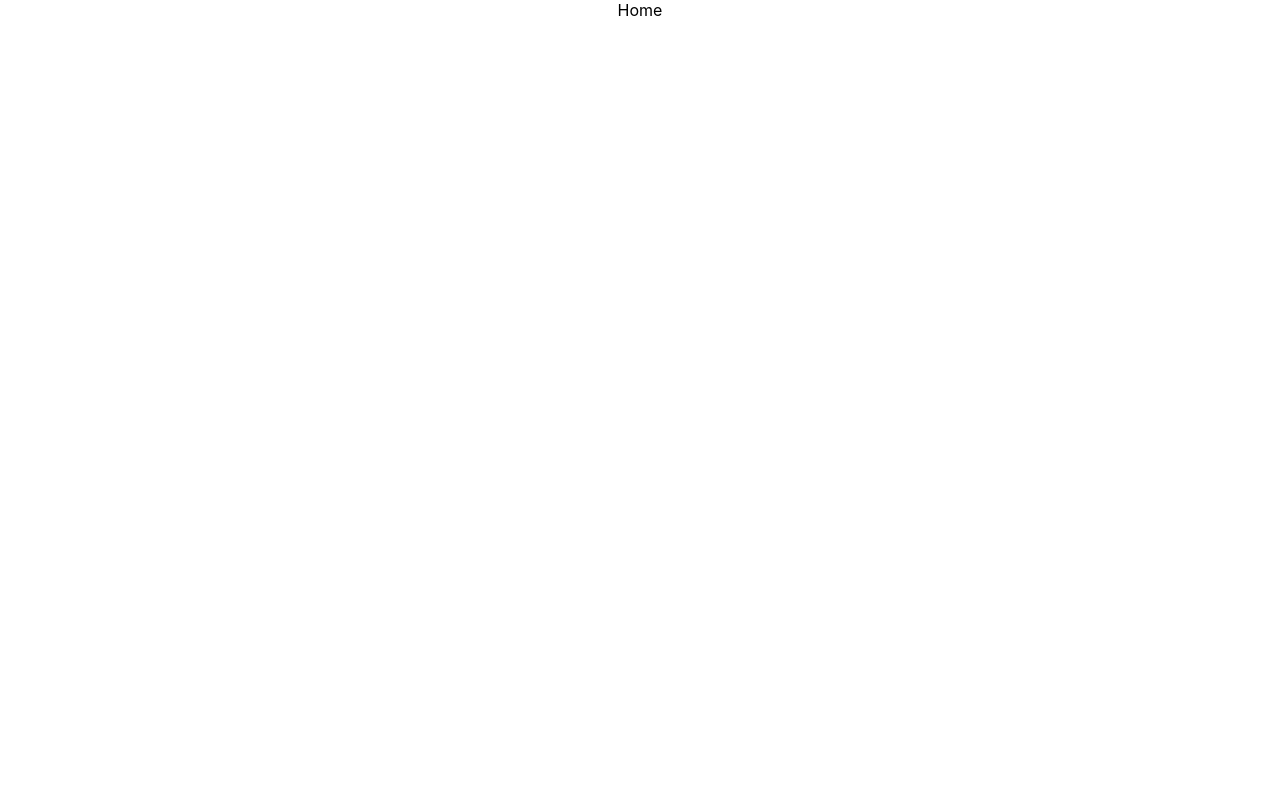
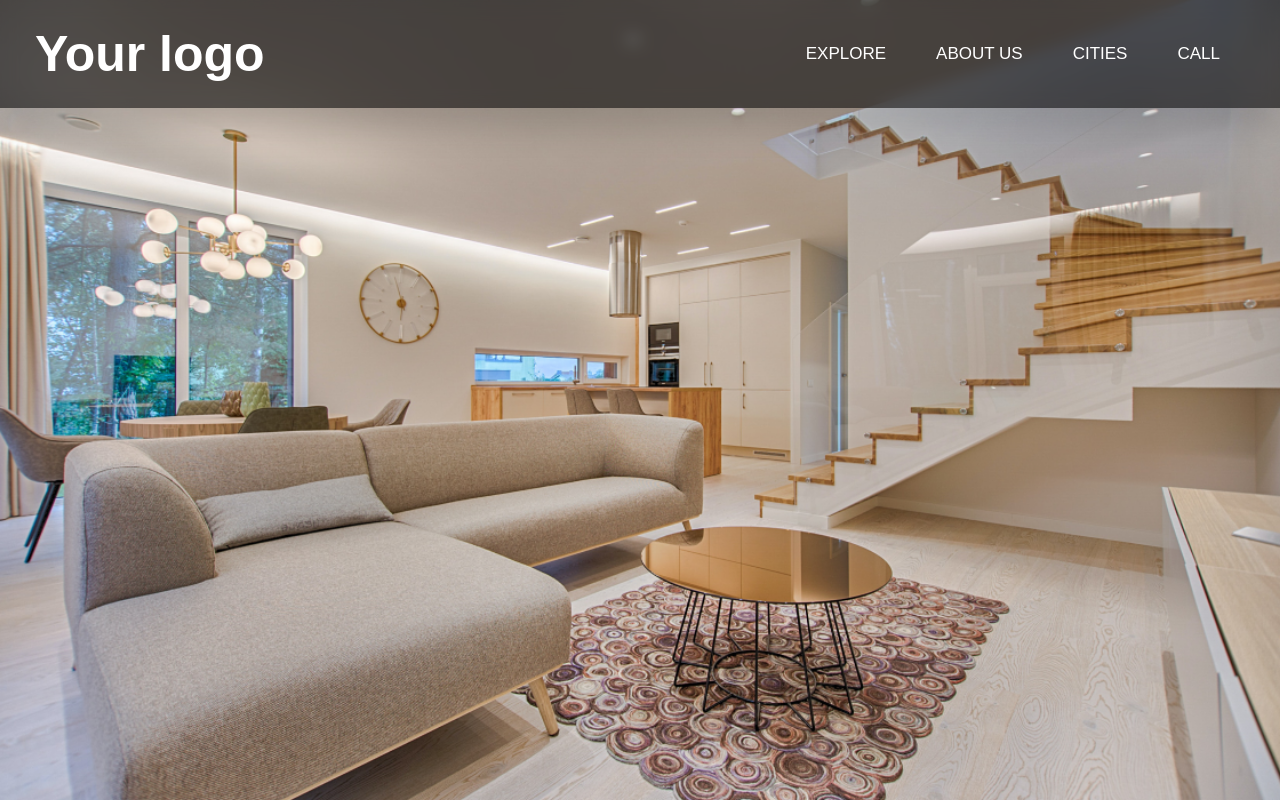
Before and after one commit to lakshmaji/rental-app, a React (Create React App) app: page / in a window 1280 px wide. Shown: the top 800 px of the page. Built offline with nearby package versions, Linux system fonts and the light colour scheme.

Commit message:
feat: :lipstick: responsive navbar

```diff
--- a/public/index.html
+++ b/public/index.html
@@ -24,6 +24,7 @@
       work correctly both with client-side routing and a non-root public URL.
       Learn how to configure a non-root public URL by running `npm run build`.
     -->
+    <link rel="stylesheet" href="https://cdnjs.cloudflare.com/ajax/libs/font-awesome/6.2.0/css/all.min.css">
     <title>React App</title>
   </head>
   <body>
--- a/src/App.css
+++ b/src/App.css
@@ -1,11 +1,10 @@
 .App {
-  text-align: center;
 }
 
-.App-logo {
+/* .App-logo {
   height: 40vmin;
   pointer-events: none;
-}
+} */
 
 @media (prefers-reduced-motion: no-preference) {
   .App-logo {
@@ -13,7 +12,7 @@
   }
 }
 
-.App-header {
+/* .App-header {
   background-color: #282c34;
   min-height: 100vh;
   display: flex;
@@ -22,7 +21,7 @@
   justify-content: center;
   font-size: calc(10px + 2vmin);
   color: white;
-}
+} */
 
 .App-link {
   color: #61dafb;
--- /dev/null
+++ b/src/components/lorem/Lorem.tsx
@@ -0,0 +1,11 @@
+import React from 'react'
+
+const Lorem = () => {
+  return (
+    <div>
+        Lorem ipsum dolor sit, amet consectetur adipisicing elit. Sapiente sunt nemo, quod voluptatem veniam voluptatibus nam dolorem ad repudiandae voluptatum repellendus eos ut voluptate at vel perferendis dignissimos officiis tempora!
+    </div>
+  )
+}
+
+export default Lorem
--- /dev/null
+++ b/src/components/navbar/Navbar.tsx
@@ -0,0 +1,29 @@
+import React from "react";
+
+const Navbar = () => {
+    return (
+        <nav>
+            <a href="#" className="logo">Your logo</a>
+            <input type="checkbox" id="menuBtn" name="" />
+            <label htmlFor="menuBtn" className="barIcon">
+                <i className="fa-solid fa-bars"></i>
+            </label>
+            <ul>
+                <li>
+                    <a href="#">Explore</a>
+                </li>
+                <li>
+                    <a href="#">About Us</a>
+                </li>
+                <li>
+                    <a href="#">Cities</a>
+                </li>
+                <li>
+                    <a href="#">Call</a>
+                </li>
+            </ul>
+        </nav>
+    );
+};
+
+export default Navbar;
--- a/src/index.css
+++ b/src/index.css
@@ -1,5 +1,4 @@
 body {
-  margin: 0;
   font-family: -apple-system, BlinkMacSystemFont, 'Segoe UI', 'Roboto', 'Oxygen',
     'Ubuntu', 'Cantarell', 'Fira Sans', 'Droid Sans', 'Helvetica Neue',
     sans-serif;
@@ -7,7 +6,134 @@ body {
   -moz-osx-font-smoothing: grayscale;
 }
 
-code {
-  font-family: source-code-pro, Menlo, Monaco, Consolas, 'Courier New',
-    monospace;
+*,
+*:before,
+*:after {
+  padding: 0;
+  margin: 0;
+  box-sizing: border-box;
 }
+
+ul{
+  list-style: none;
+}
+
+a{
+  text-decoration: none;
+}
+
+nav {
+  width: 100%;
+  display: flex;
+  align-items: center;
+  justify-content: space-between;
+
+  background-color: rgba(0,0,0,0.6);
+  position: fixed;
+  top: 0;
+  padding: 25px 35px;
+  font-family: "Poppins", sans-serif;
+  backdrop-filter: blur(8px);
+  box-shadow: 0 20px 30px rgba(0, 0, 0, 0.15);
+}
+
+
+header {
+  height: 100vh;
+  background: url('./assets/header/pexels-vecislavas-popa-1571460\ 1.png');
+  background-size: cover;
+  background-repeat: no-repeat;
+  background-position: 50% 50%;
+}
+
+nav a.logo{
+  font-size: 50px;
+  color: #fff;
+  font-weight: 700;
+  position: relative;
+  z-index: 9;
+}
+
+nav ul li{
+  display: inline-block;
+}
+
+nav ul li a{
+  display: block;
+  color: #fff;
+  font-size: 17px;
+  text-transform: uppercase;
+  padding: 10px 20px;
+  margin: 0 5px;
+  position: relative;
+}
+nav ul li a::before{
+  content: '';
+  position: absolute;
+  left: 0;
+  bottom: 0;
+  width: 100%;
+  height: 3px;
+  background: #e74c3c;
+  transform: scaleX(0);
+  transition: 0.3s;
+}
+nav ul li a:hover::before{
+  transform: scaleX(1);
+}
+
+nav label.barIcon{
+  font-size: 30px;
+  color: #fff;
+  cursor: pointer;
+  position: relative;
+  z-index: 9;
+  transition: 0.3s;
+  display: none;
+}
+nav label.barIcon:hover{
+  color: #e74c3c;
+}
+#menuBtn{
+  display: none;
+}
+
+@media only screen and (max-width: 991px){
+  nav a.logo{
+      font-size: 35px;
+  }
+  nav ul li a{
+      font-size: 16px;
+      padding: 10px 15px;
+  }
+}
+@media only screen and (max-width: 768px){
+  nav label.barIcon{
+      display: block;
+  }
+  nav ul{
+      position: fixed;
+      top: 0;
+      left: 0;
+      width: 100%;
+      height: 100vh;
+      background: rgba(0, 8, 20, 0.9);
+      display: flex;
+      justify-content: center;
+      align-items: center;
+      flex-direction: column;
+      transform: translateX(-100%);
+      transition: 0.3s;
+  }
+  nav ul li{
+      margin: 10px 0;
+  }
+  nav ul li a{
+      display: block;
+      font-size: 20px;
+      padding: 15px 25px;
+  }
+  #menuBtn:checked ~ ul{
+      transform: translateX(0);
+  }
+}
--- a/src/pages/Home.tsx
+++ b/src/pages/Home.tsx
@@ -1,4 +1,6 @@
 import React, { FC } from 'react'
+import Lorem from '../components/lorem/Lorem'
+import Navbar from '../components/navbar/Navbar'
 
 interface Props {
 
@@ -6,7 +8,19 @@ interface Props {
 
 const Home: FC<Props> = () => {
   return (
-    <div>Home</div>
+    <div>
+        <header>
+            <div className="container">
+                <Navbar />
+
+            </div>
+
+        </header>
+        <div>
+
+            {Array.from({length:100}).map((_, i) => <Lorem key={i} />)}
+        </div>
+    </div>
   )
 }
 
```
Also changed, not shown: src/assets/header/pexels-vecislavas-popa-1571460 1.png (added).
